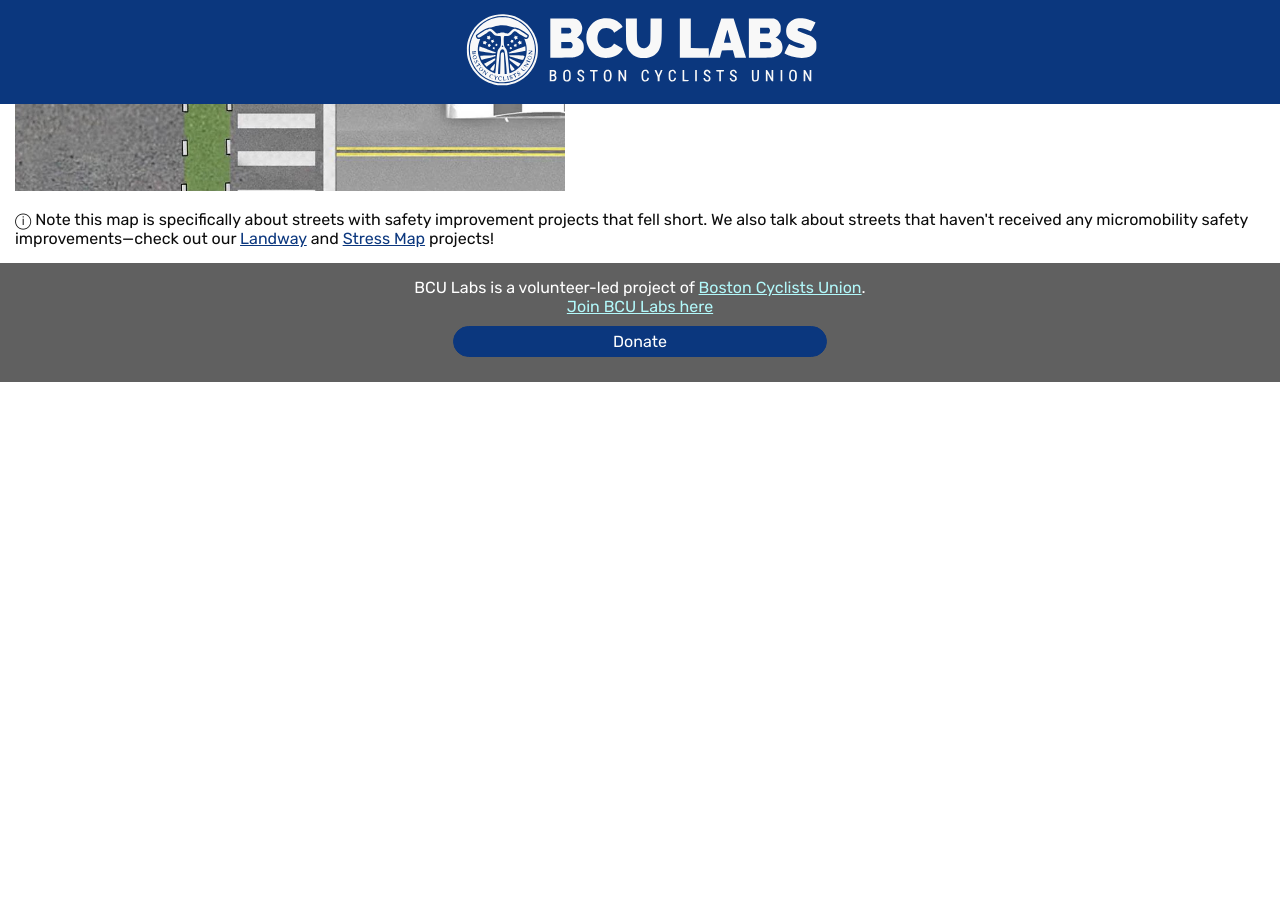
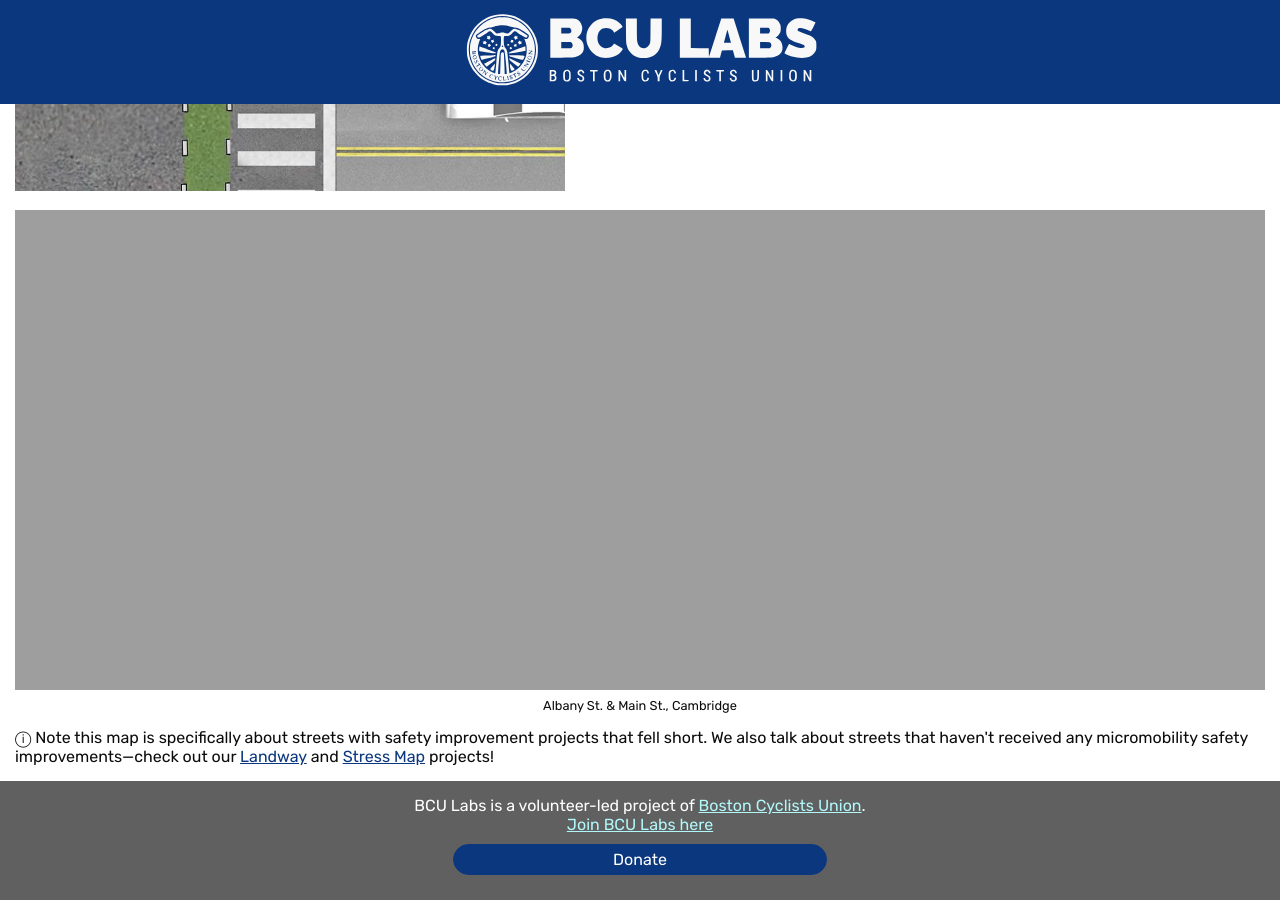
Before and after one commit to ZMYaro/bcu-labs-website, a Jekyll site: the page built from intersections/index.md, in a window 1280 px wide and 900 px high, scrolled down 1549 px. Built offline with Jekyll 4.4.1, drawn with Linux system fonts in a browser that asks for light colours; before the commit the page ends 1931 px from its top, so only the background shows below that.

Commit message:
Add image carousel component

```diff
--- /dev/null
+++ b/assets/components/image_carousel.js
@@ -0,0 +1,41 @@
+export class ImageCarouselElement extends HTMLElement {
+
+	static styles = new CSSStyleSheet();
+
+	/**
+	 * Construct a new <image-carousel> element.
+	 */
+	constructor() {
+		super();
+
+		const shadowRoot = this.attachShadow({ mode: 'open' });
+		shadowRoot.adoptedStyleSheets = [this.constructor.styles];
+
+		this.shadowRoot.innerHTML += `<slot></slot>`;
+	}
+}
+
+ImageCarouselElement.styles.replace(`
+:host {
+	display: grid;
+	grid-auto-columns: 100%;
+	grid-template-rows: 480px auto;
+	row-gap: 0.5em;
+	align-items: stretch;
+	overflow-x: auto;
+	scroll-snap-type: x mandatory;
+}
+::slotted(figure) {
+	grid-row: 1 / -1;
+	display: grid;
+	grid-template-rows: subgrid;
+
+	text-align: center;
+	font-size: 80%;
+
+	scroll-snap-stop: always;
+	scroll-snap-align: center;
+}
+`);
+
+customElements.define('image-carousel', ImageCarouselElement);
--- a/intersections/index.md
+++ b/intersections/index.md
@@ -80,7 +80,35 @@
 </section>
 <section>
 
-	<!-- TODO: Image carousel -->
+	<image-carousel>
+
+		<figure>
+			<div style="background-image: url('photos/forgotten_corners/albany&main_cambridge.jpg'); background-size: cover;"></div>
+			<!--<img src="photos/forgotten_corners/albany&main_cambridge.jpg" alt="" />-->
+			<figcaption>Albany St. &amp; Main St., Cambridge</figcaption>
+		</figure>
+		<figure>
+			<div style="background-image: url('photos/forgotten_corners/main&vassar_cambridge.jpg'); background-size: cover;"></div>
+			<!--<img src="photos/forgotten_corners/main&vassar_cambridge.jpg" alt=""/>-->
+			<figcaption>Main St. &amp; Vassar St., Cambridge</figcaption>
+		</figure>
+		<figure>
+			<div style="background-image: url('photos/forgotten_corners/broadway&third_cambridge.jpg'); background-size: cover;"></div>
+			<!--<img src="photos/forgotten_corners/broadway&third_cambridge.jpg" alt=""/>-->
+			<figcaption>Broadway &amp; Third St., Cambridge</figcaption>
+		</figure>
+		<figure>
+			<div style="background-image: url('photos/forgotten_corners/central&summer_somerville.jpg'); background-size: cover;"></div>
+			<!--<img src="photos/forgotten_corners/central&summer_somerville.jpg" alt=""/>-->
+			<figcaption>Central St. &amp; Summer St., Somerville</figcaption>
+		</figure>
+		<figure>
+			<div style="background-image: url('photos/forgotten_corners/summer&central_somerville.jpg'); background-size: cover;"></div>
+			<!--<img src="photos/forgotten_corners/summer&central_somerville.jpg" alt=""/>-->
+			<figcaption>Summer St. &amp; Central St., Somerville</figcaption>
+		</figure>
+
+	</image-carousel>
 
 </section>
 <section>
@@ -90,3 +118,5 @@
 	</aside>
 
 </section>
+
+<script type="module" src="{{ site.baseurl }}/assets/components/image_carousel.js"></script>
```
Also changed, not shown: 5 other files.
